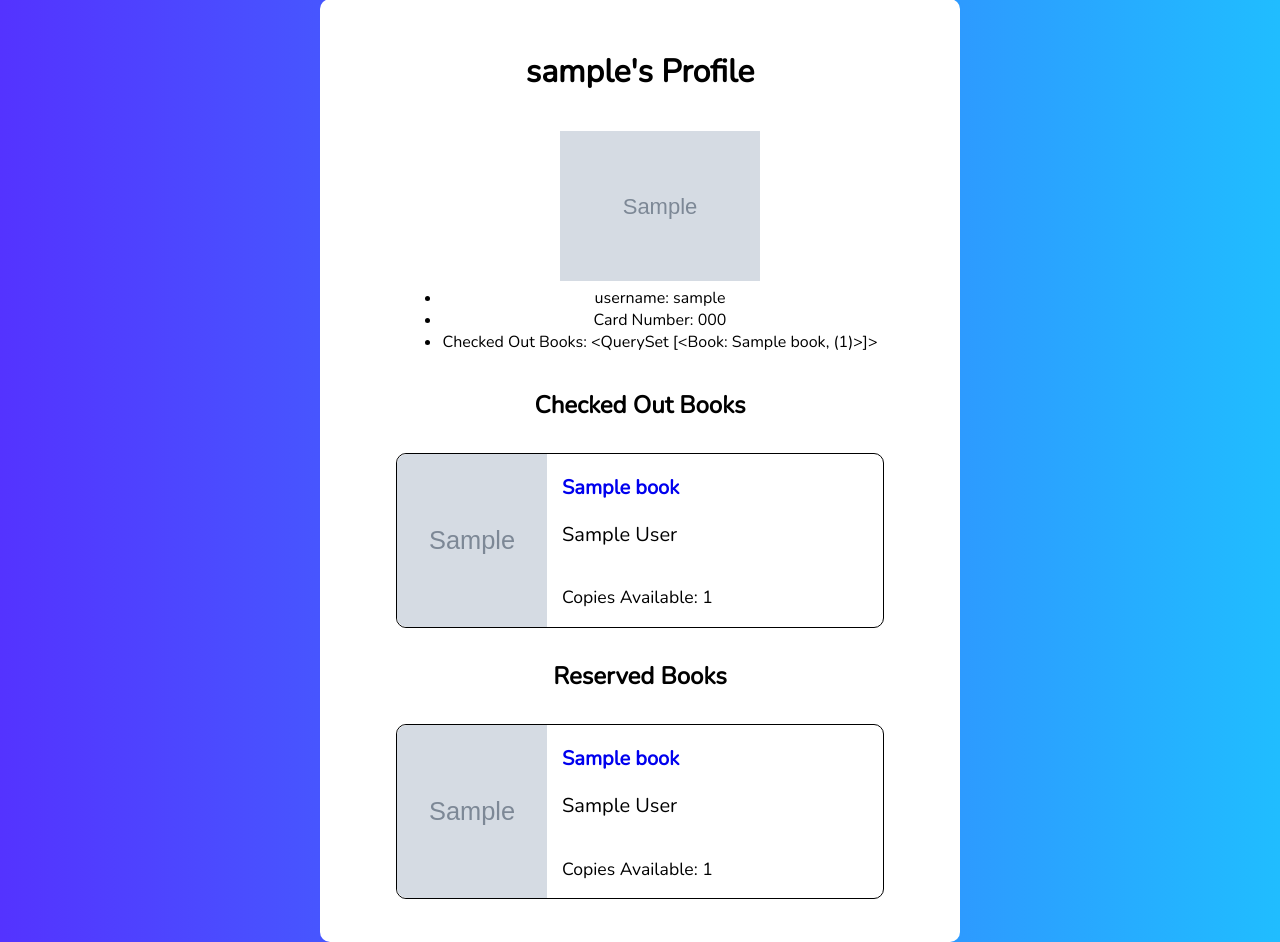
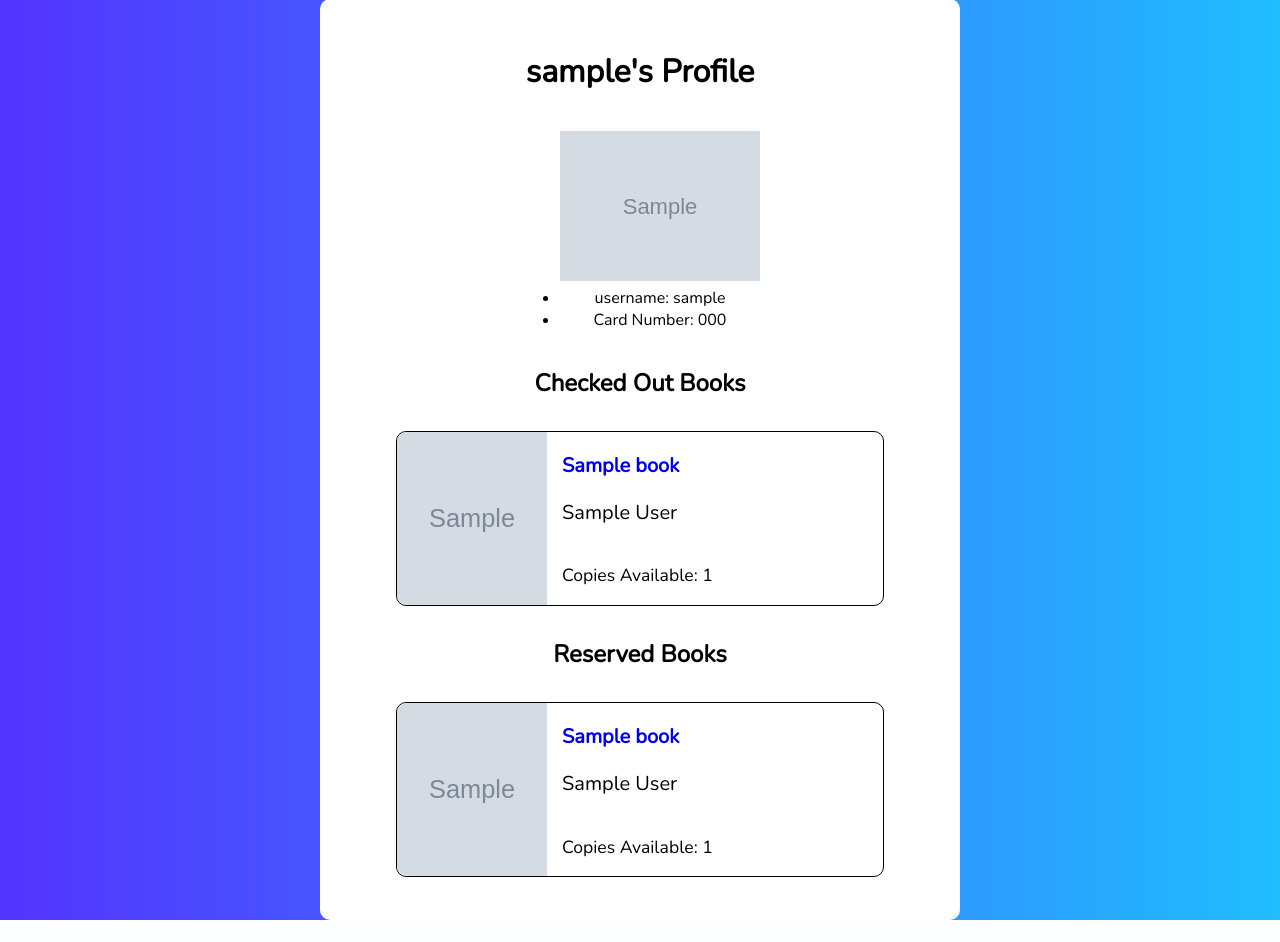
Before and after one commit to nddudash/capstone-online-library, a Django app: page /profile/1/ in a window 1280 px wide. Shown: the part 51-993 px from the top of the page. After the commit the page ends 971 px from the top, so only its background shows below. Run offline with Django 3.2, Linux system fonts and the light colour scheme; tables that the repository leaves empty hold one stand-in row (values such as "Sample post"); grey boxes marked "Sample" are stand-in pictures.

Commit message:
removed the list of checked out book names displaying above the checked out books, was displaying as a queryset instead of a list/string

```diff
--- a/templates/profile.html
+++ b/templates/profile.html
@@ -12,9 +12,6 @@
 {%endif%}
   <li>username: {{profiles.username}}</li>
   <li>Card Number: {{profiles.library_card_number}}</li>
-  {% if profiles.checked_out_books.all %}
-  <li>Checked Out Books: {{profiles.checked_out_books.all}}</li>
-  {% endif%}
 </ul>
 {% endblock %}
 
```
